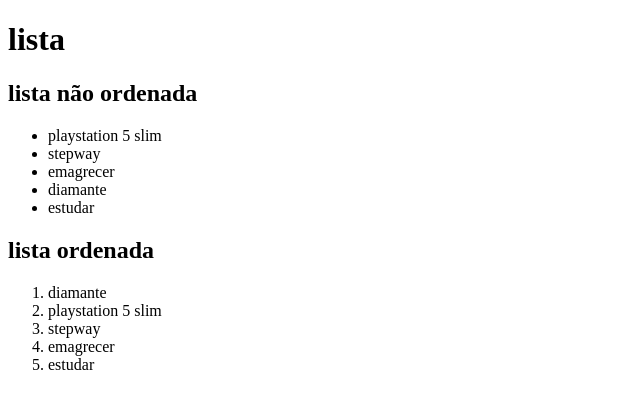
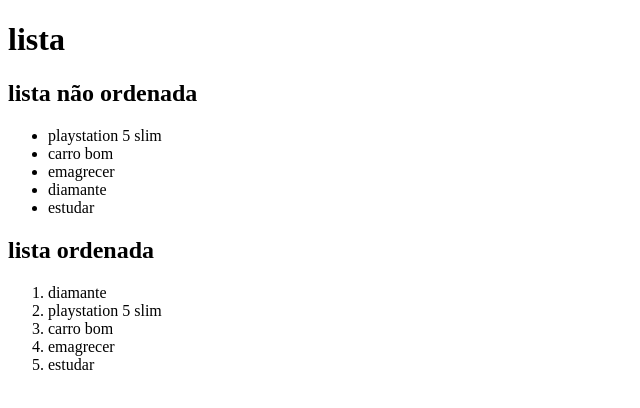
Before and after one commit to iogoceccon/aula-tabela, a plain HTML site: page index.html in a window 1280 px wide. Shown: the full height of the page, 0-640 px from the left. Drawn offline with Linux system fonts and the light colour scheme.

Commit message:
trocado de stepway para carro bom

```diff
--- a/index.html
+++ b/index.html
@@ -11,7 +11,7 @@
     <h2>lista não ordenada</h2>
     <ul>
         <li>playstation 5 slim</li>
-        <li>stepway</li>
+        <li>carro bom</li>
         <li>emagrecer</li>
         <li>diamante</li>
         <li>estudar</li>
@@ -21,7 +21,7 @@
     <ol>
         <li>diamante</li>
         <li>playstation 5 slim</li>
-        <li>stepway</li>
+        <li>carro bom</li>
         <li>emagrecer</li>
         <li>estudar</li>
     </ol>
```
